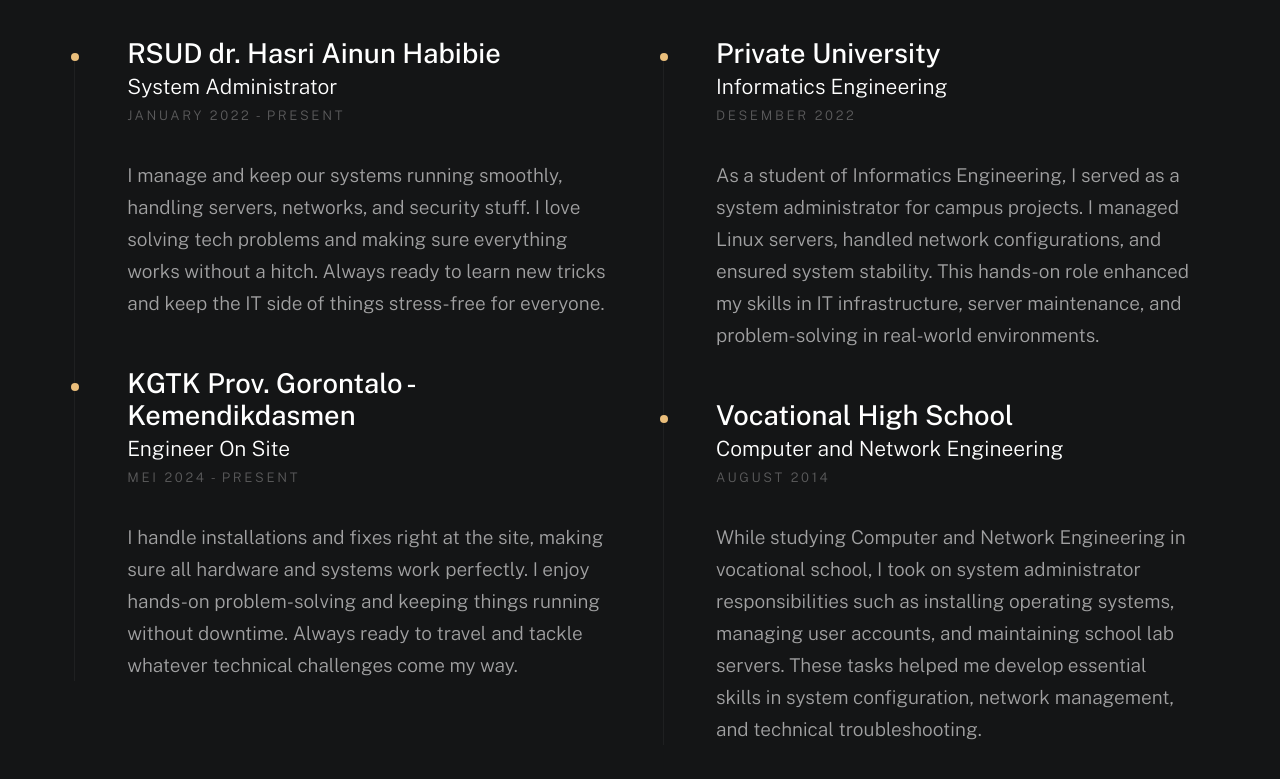
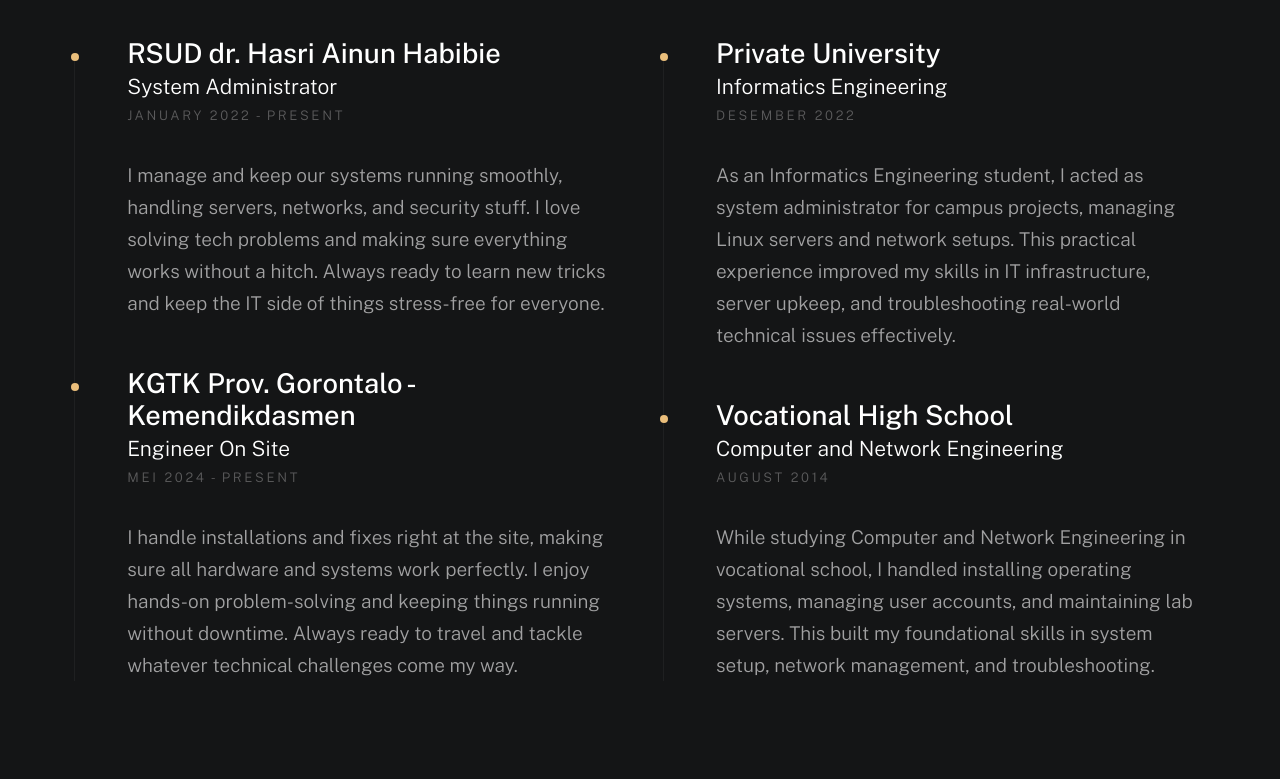
Before and after one commit to ekaalabs/portofolio, a plain HTML site: page index.html in a window 1280 px wide. Shown: the part 2514-3293 px from the top of the page. Drawn offline with nearby package versions, Linux system fonts and the light colour scheme; a web font is replaced by a local one.

Commit message:
change timeline desc

```diff
--- a/index.html
+++ b/index.html
@@ -213,7 +213,7 @@
                                     <p class="timeline__timeframe">Desember 2022</p>
                                 </div>
                                 <div class="timeline__desc">
-                                    <p>As a student of Informatics Engineering, I served as a system administrator for campus projects. I managed Linux servers, handled network configurations, and ensured system stability. This hands-on role enhanced my skills in IT infrastructure, server maintenance, and problem-solving in real-world environments.</p>
+                                    <p>As an Informatics Engineering student, I acted as system administrator for campus projects, managing Linux servers and network setups. This practical experience improved my skills in IT infrastructure, server upkeep, and troubleshooting real-world technical issues effectively.</p>
                                 </div>
                             </div>
 
@@ -225,7 +225,7 @@
                                     <p class="timeline__timeframe">August 2014</p>
                                 </div>
                                 <div class="timeline__desc">
-                                    <p>While studying Computer and Network Engineering in vocational school, I took on system administrator responsibilities such as installing operating systems, managing user accounts, and maintaining school lab servers. These tasks helped me develop essential skills in system configuration, network management, and technical troubleshooting.</p>
+                                    <p>While studying Computer and Network Engineering in vocational school, I handled installing operating systems, managing user accounts, and maintaining lab servers. This built my foundational skills in system setup, network management, and troubleshooting.</p>
                                 </div>
                             </div>
 
```
